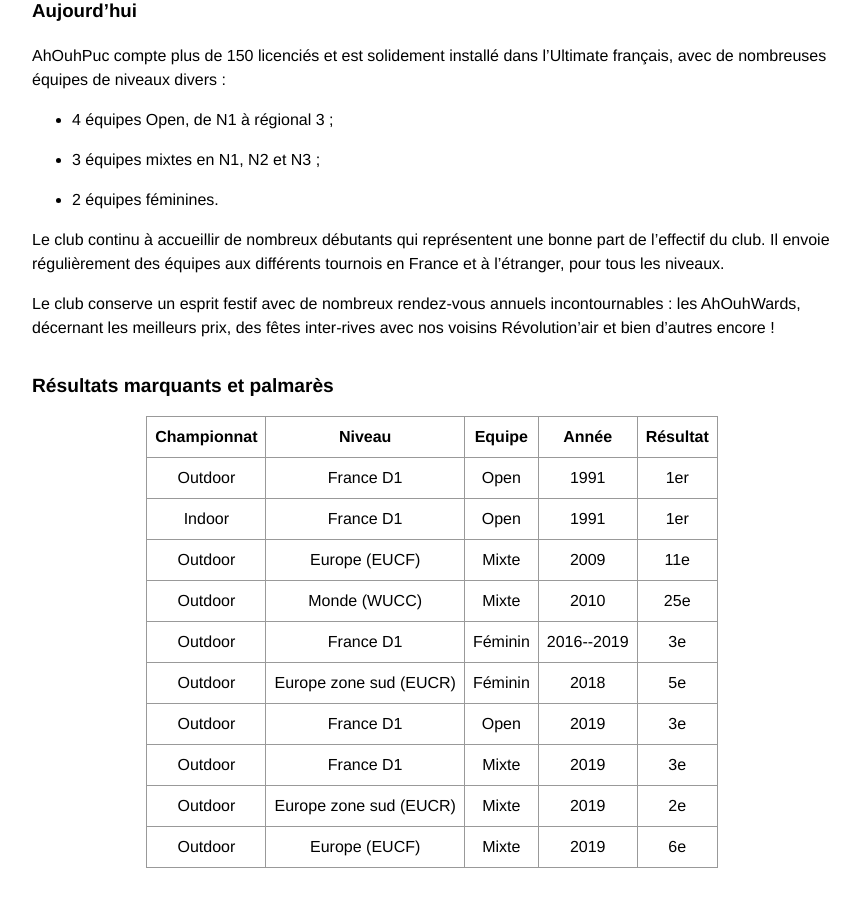
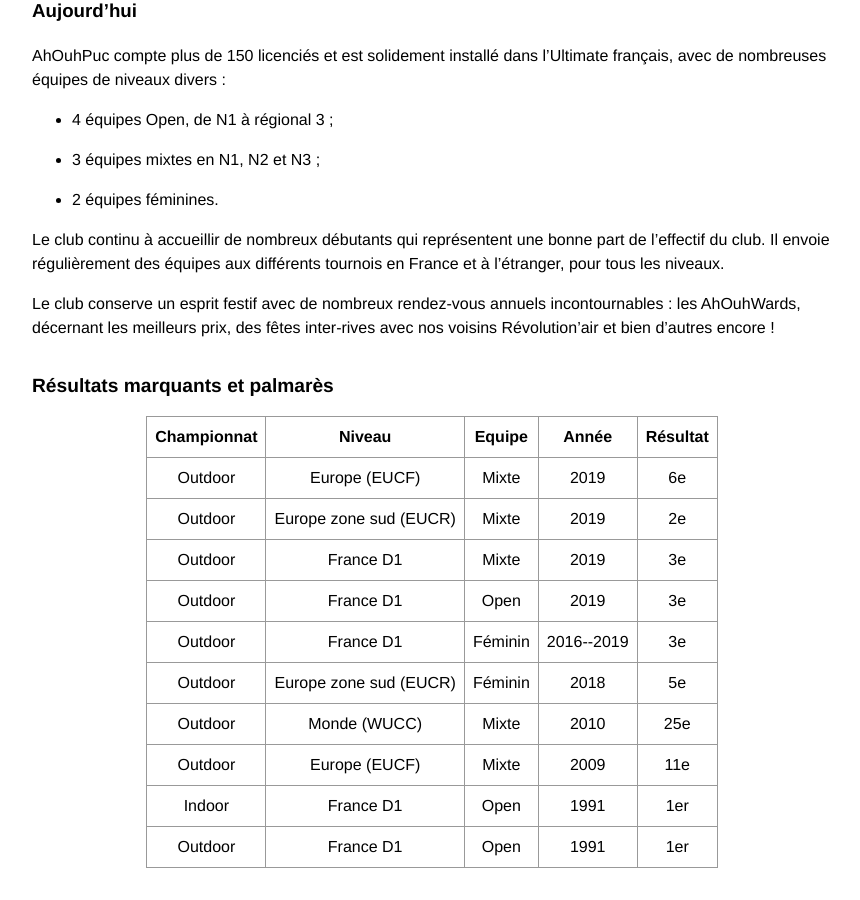
Before and after one commit to ahouhpuc/ahouhpuc.github.io, a Jekyll site: the page built from a-propos.markdown, in a window 1280 px wide and 900 px high, scrolled down 1857 px. Shown: the whole window, without its empty margins (208-1068 px from the left). Built offline with Jekyll 4.4.1, drawn with Linux system fonts in a browser that asks for light colours.

Commit message:
change results sorting

```diff
--- a/a-propos.markdown
+++ b/a-propos.markdown
@@ -92,14 +92,14 @@ inter-rives avec nos voisins Révolution'air et bien d'autres encore !
 
 <table>
 <tr><td>Championnat</td><td>Niveau</td><td>Equipe</td><td>Année</td><td>Résultat</td></tr>
-<tr><td>Outdoor</td><td>France D1</td><td>Open</td><td>1991</td><td>1er</td></tr>
-<tr><td>Indoor</td><td>France D1</td><td>Open</td><td>1991</td><td>1er</td></tr>
-<tr><td>Outdoor</td><td>Europe (EUCF)</td><td>Mixte</td><td>2009</td><td>11e</td></tr>
-<tr><td>Outdoor</td><td>Monde (WUCC)</td><td>Mixte</td><td>2010</td><td>25e</td></tr>
+<tr><td>Outdoor</td><td>Europe (EUCF)</td><td>Mixte</td><td>2019</td><td>6e</td></tr>
+<tr><td>Outdoor</td><td>Europe zone sud (EUCR)</td><td>Mixte</td><td>2019</td><td>2e</td></tr>
+<tr><td>Outdoor</td><td>France D1</td><td>Mixte</td><td>2019</td><td>3e</td></tr>
+<tr><td>Outdoor</td><td>France D1</td><td>Open</td><td>2019</td><td>3e</td></tr>
 <tr><td>Outdoor</td><td>France D1</td><td>Féminin</td><td>2016--2019</td><td>3e</td></tr>
 <tr><td>Outdoor</td><td>Europe zone sud (EUCR)</td><td>Féminin</td><td>2018</td><td>5e</td></tr>
-<tr><td>Outdoor</td><td>France D1</td><td>Open</td><td>2019</td><td>3e</td></tr>
-<tr><td>Outdoor</td><td>France D1</td><td>Mixte</td><td>2019</td><td>3e</td></tr>
-<tr><td>Outdoor</td><td>Europe zone sud (EUCR)</td><td>Mixte</td><td>2019</td><td>2e</td></tr>
-<tr><td>Outdoor</td><td>Europe (EUCF)</td><td>Mixte</td><td>2019</td><td>6e</td></tr>
+<tr><td>Outdoor</td><td>Monde (WUCC)</td><td>Mixte</td><td>2010</td><td>25e</td></tr>
+<tr><td>Outdoor</td><td>Europe (EUCF)</td><td>Mixte</td><td>2009</td><td>11e</td></tr>
+<tr><td>Indoor</td><td>France D1</td><td>Open</td><td>1991</td><td>1er</td></tr>
+<tr><td>Outdoor</td><td>France D1</td><td>Open</td><td>1991</td><td>1er</td></tr>
 </table>
```
